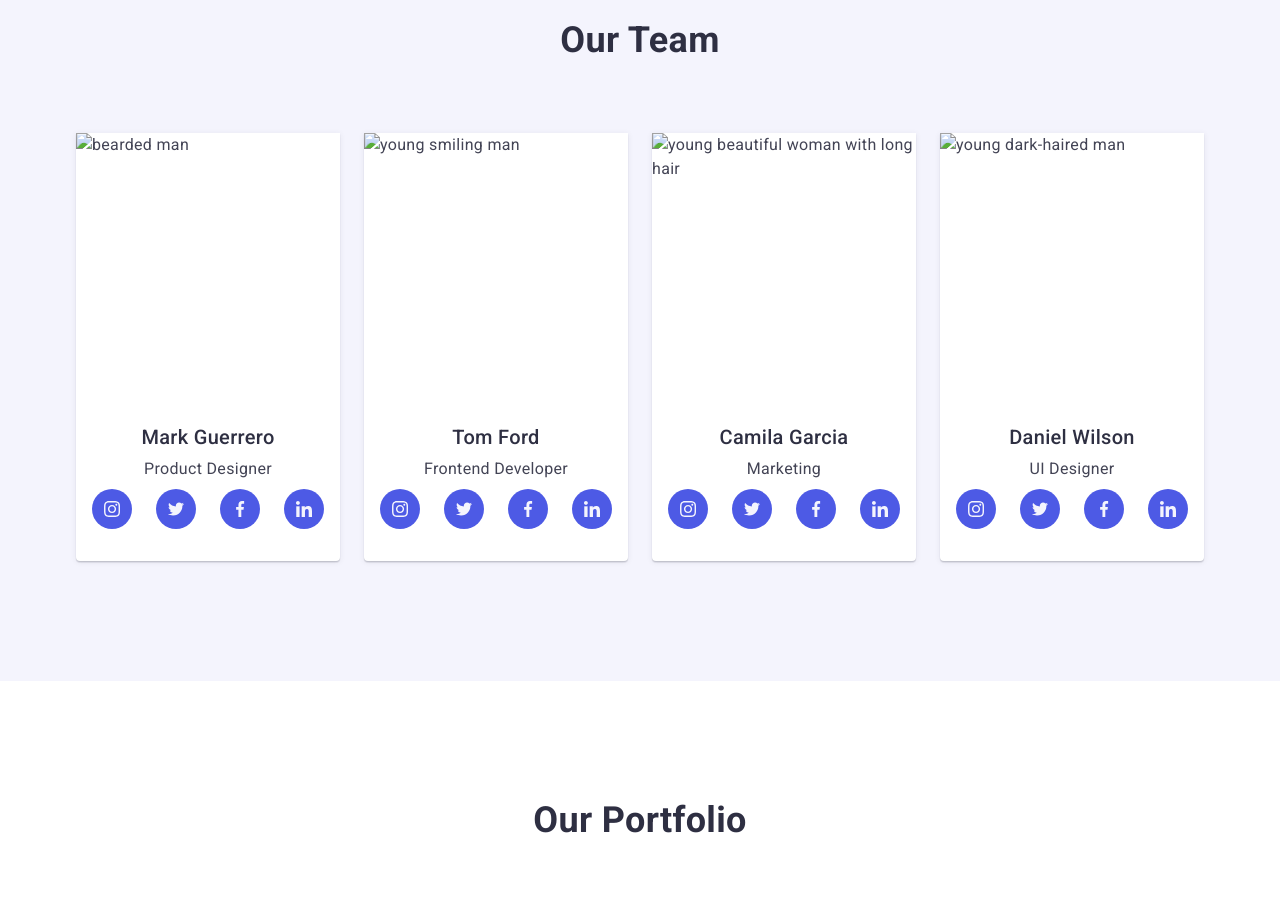
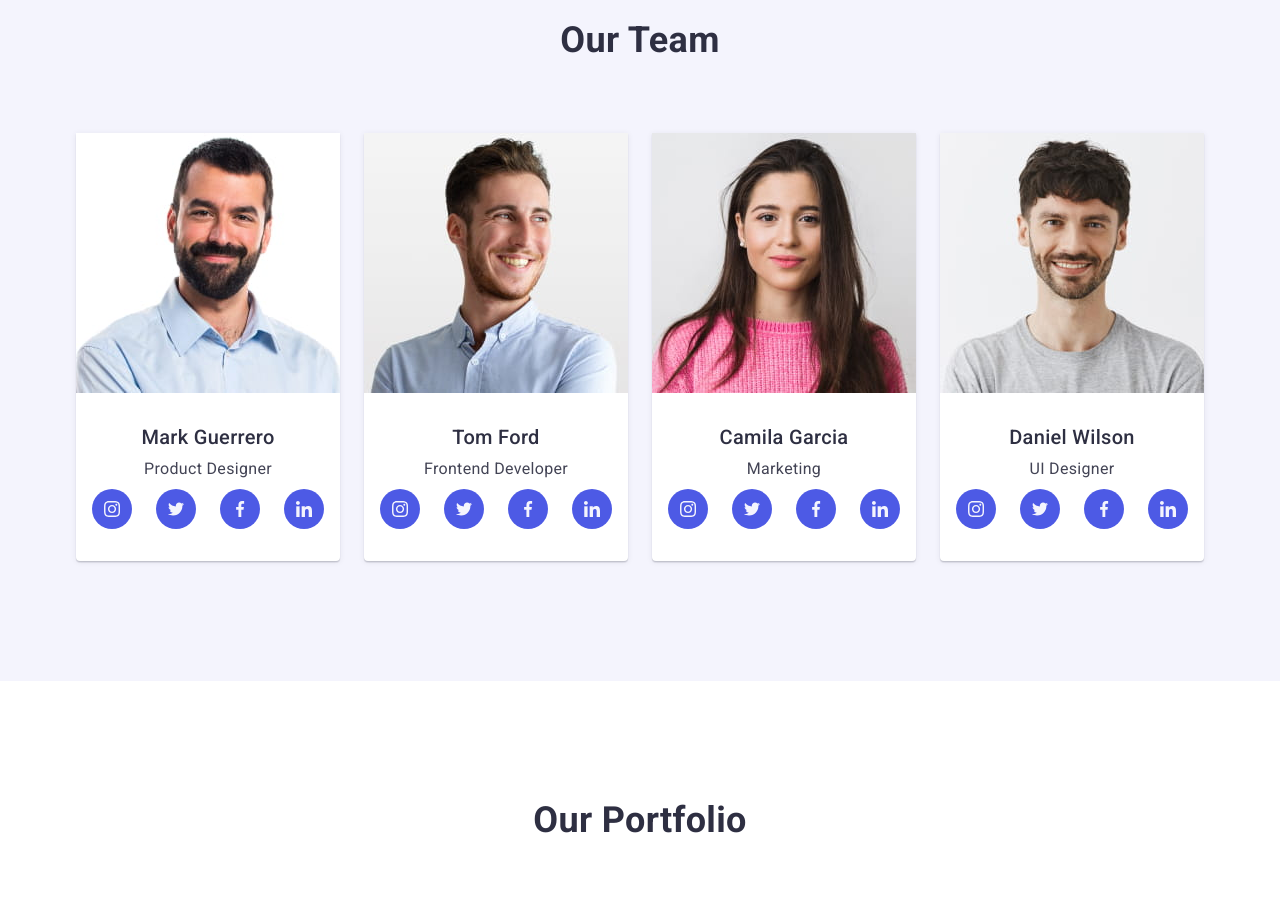
Before and after one commit to crystaller347/goit-markup-hw-06, a plain HTML site: page index.html in a window 1280 px wide. Shown: the part 1260-2170 px from the top of the page. Drawn offline with nearby package versions, Linux system fonts and the light colour scheme.

Commit message:
fix images in team section

```diff
--- a/index.html
+++ b/index.html
@@ -161,7 +161,7 @@
             <li class="team-list-item">
               <img
                 srcset="./images/mark-guerrero@2x.jpg 2x"
-                src="./images/mark-guerrero.jpg 1x"
+                src="./images/mark-guerrero.jpg"
                 alt="bearded man"
                 width="264"
                 height="260"
@@ -224,7 +224,7 @@
             <li class="team-list-item">
               <img
                 srcset="./images/tom-ford@2x.jpg 2x"
-                src="./images/tom-ford.jpg 1x"
+                src="./images/tom-ford.jpg"
                 alt="young smiling man"
                 width="264"
                 height="260"
@@ -287,7 +287,7 @@
             <li class="team-list-item">
               <img
                 srcset="./images/camila-garcia@2x.jpg 2x"
-                src="./images/camila-garcia.jpg 1x"
+                src="./images/camila-garcia.jpg"
                 alt="young beautiful woman with long hair"
                 width="264"
                 height="260"
@@ -350,7 +350,7 @@
             <li class="team-list-item">
               <img
                 srcset="./images/daniel-wilson@2x.jpg 2x"
-                src="./images/daniel-wilson.jpg 1x"
+                src="./images/daniel-wilson.jpg"
                 alt="young dark-haired man"
                 width="264"
                 height="260"
```
